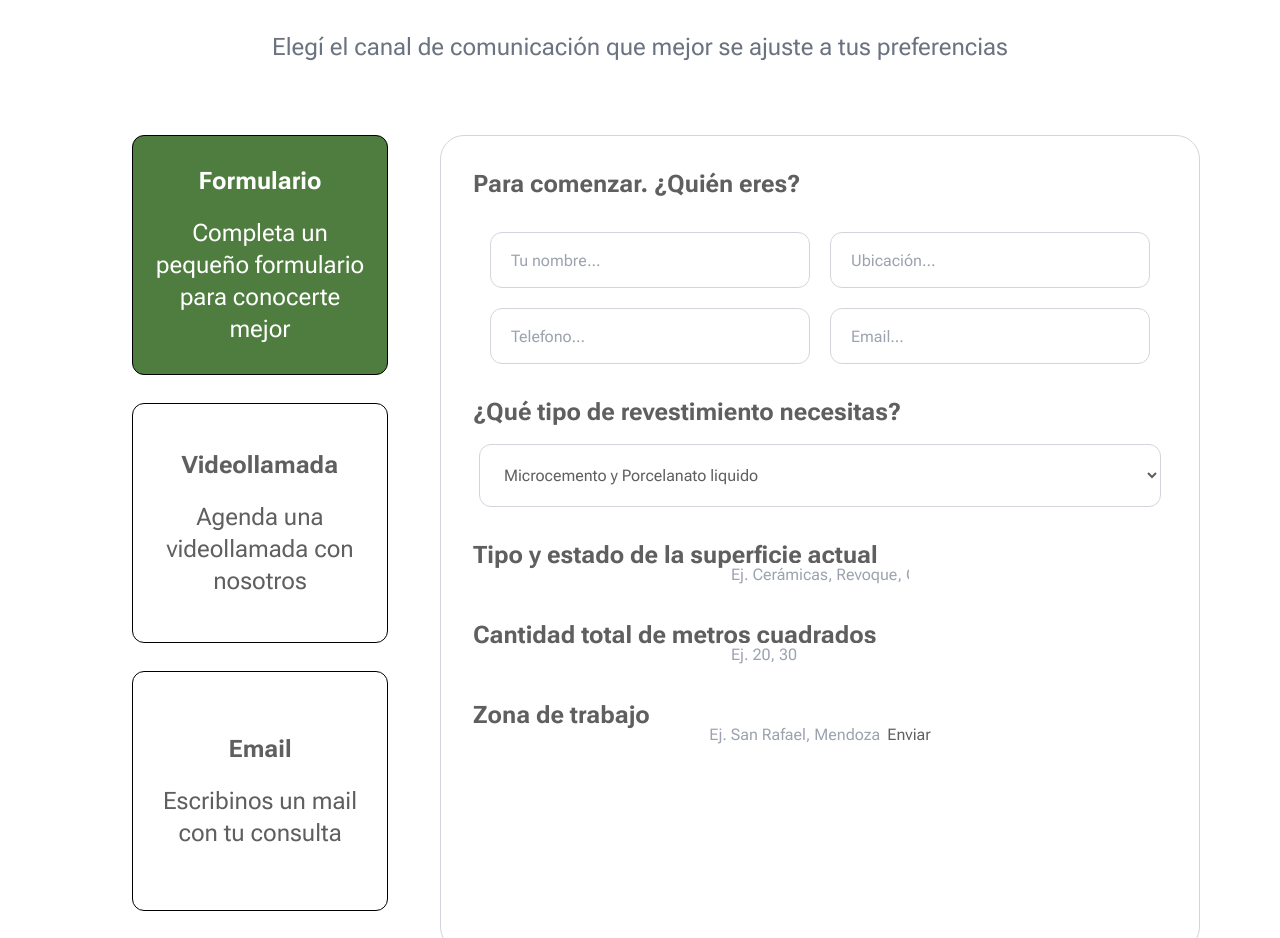
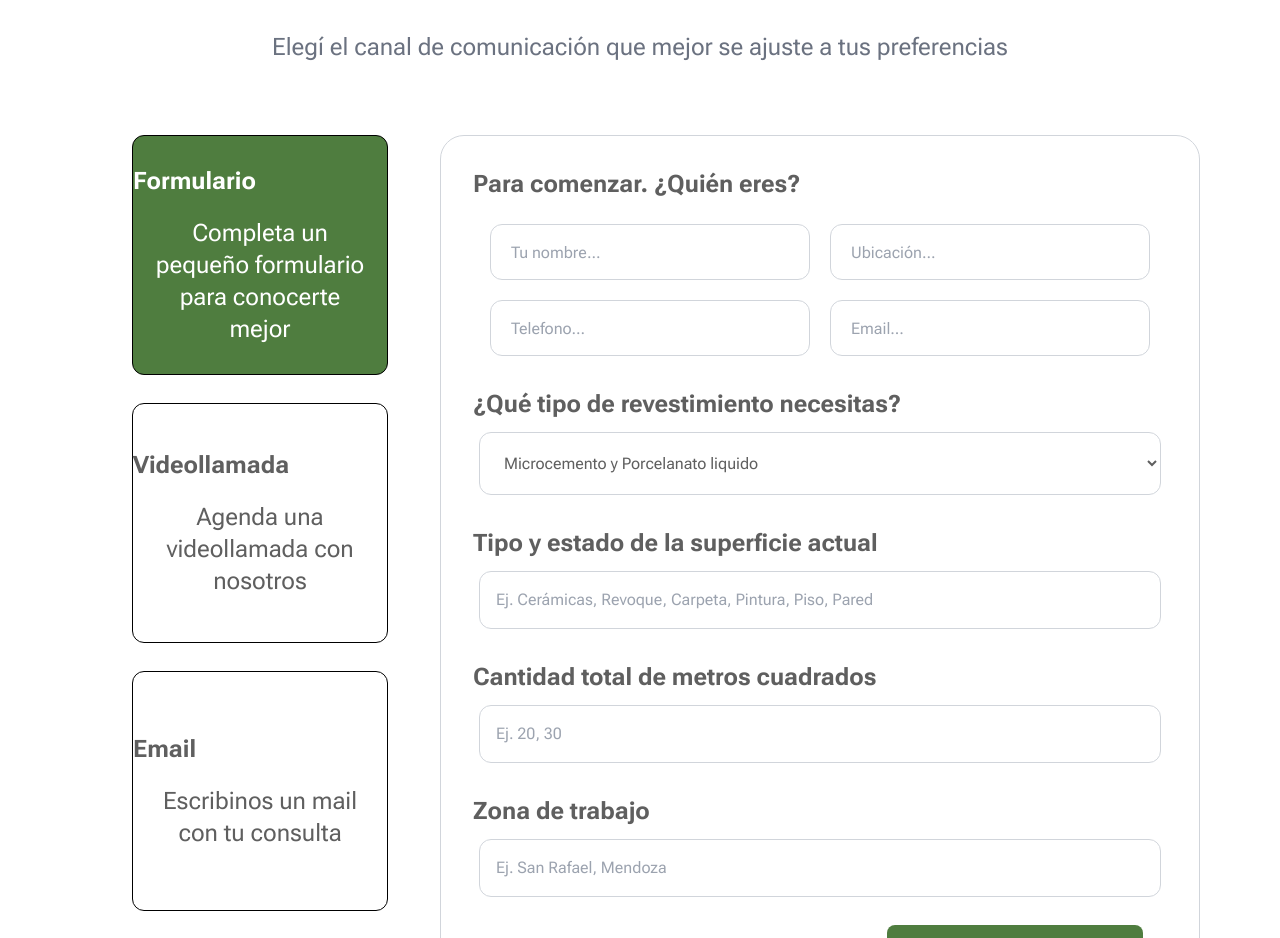
Before and after one commit to MartinAndreani/casa-moderna-proyecto-real, a React (Vite) app: page / in a window 1280 px wide. Shown: the part 8200-9138 px from the top of the page. Built offline with nearby package versions, Linux system fonts and the light colour scheme.

Commit message:
feat: create form

```diff
--- a/package.json
+++ b/package.json
@@ -12,6 +12,7 @@
   "dependencies": {
     "flowbite-react": "^0.7.8",
     "react": "^18.2.0",
+    "react-calendly": "^4.3.0",
     "react-dom": "^18.2.0",
     "react-icons": "^5.0.1",
     "react-scroll": "^1.9.0"
--- a/src/components/Contact/ContactForm/ContactForm.jsx
+++ b/src/components/Contact/ContactForm/ContactForm.jsx
@@ -1,26 +1,17 @@
+import ButtonGetInfo from "../../common/ButtonGetInfo/ButtonGetInfo";
+
 const ContactForm = () => {
-	/*
-		width: 362px;
-		height: 65px;
-		top: 9093px;
-		left: 493px;
-		gap: 0px;
-		border-radius: 15px 0px 0px 0px;
-		border: 1px 0px 0px 0px;
-		opacity: 0px;
-	 */
 	return (
-		<div className="text-[#5F5F5F] flex flex-col border-[1px] border-gray-300 rounded-3xl max-w-[50rem]">
-			<form>
-				<h5 className="font-bold text-2xl text-left p-8 -mb-10">Para comenzar. ¿Quién eres?</h5>
+			<form className="flex flex-col">
+				<h5 className="font-bold text-2xl text-left p-8 -mb-12">Para comenzar. ¿Quién eres?</h5>
 				<div className="flex flex-wrap mt-10 gap-5 justify-center">
 					<input type="text" placeholder="Tu nombre..." className="w-1/2 border-[1px] border-gray-300 rounded-xl h-14 basis-[20rem] p-5"/>
 					<input type="text" placeholder="Ubicación..." className="w-1/2 border-[1px] border-gray-300 rounded-xl h-14 basis-[20rem] p-5" />
 					<input type="number" placeholder="Telefono..." className="w-1/2 border-[1px] border-gray-300 rounded-xl h-14 basis-[20rem] p-5" />
 					<input type="email" placeholder="Email..." className="w-1/2 border-[1px] border-gray-300 rounded-xl h-14 basis-[20rem] p-5" />
 				</div>
-				<h5 className="font-bold text-2xl text-left -mb-4 p-8">¿Qué tipo de revestimiento necesitas?</h5>
-				<select className="w-[90%] rounded-xl h-auto p-5 bg-white border-[1px] border-gray-300 ">
+				<h5 className="font-bold text-2xl text-left -mb-5 p-8">¿Qué tipo de revestimiento necesitas?</h5>
+				<select className="w-[90%] rounded-xl h-auto p-5 bg-white border-[1px] border-gray-300 self-center">
 					<option value="Microcemento y Porcelanato liquido">
 						Microcemento y Porcelanato liquido
 					</option>
@@ -28,18 +19,20 @@ const ContactForm = () => {
 						Construcción
 					</option>
 				</select>
-				<h5 className="font-bold text-2xl text-left p-8 -mb-10">Tipo y estado de la superficie actual</h5>
+				<h5 className="font-bold text-2xl text-left p-8 -mb-5">Tipo y estado de la superficie actual</h5>
 				<input
 					type="text"
+					className="w-[90%] rounded-xl h-auto p-4 bg-white border-[1px] border-gray-300 self-center"
 					placeholder="Ej. Cerámicas, Revoque, Carpeta, Pintura, Piso, Pared "
 				/>
-				<h5 className="font-bold text-2xl text-left p-8 -mb-10">Cantidad total de metros cuadrados</h5>
-				<input type="number" placeholder="Ej. 20, 30" />
-				<h5 className="font-bold text-2xl text-left p-8 -mb-10">Zona de trabajo</h5>
-				<input type="text" placeholder="Ej. San Rafael, Mendoza" />
-				<button type="submit">Enviar</button>
+				<h5 className="font-bold text-2xl text-left p-8 -mb-5">Cantidad total de metros cuadrados</h5>
+				<input className="w-[90%] rounded-xl h-auto p-4 bg-white border-[1px] border-gray-300 self-center" type="number" placeholder="Ej. 20, 30" />
+				<h5 className="font-bold text-2xl text-left p-8 -mb-5">Zona de trabajo</h5>
+				<input className="w-[90%] rounded-xl h-auto p-4 bg-white border-[1px] border-gray-300 self-center" type="text" placeholder="Ej. San Rafael, Mendoza" />
+				<div className="self-end mt-7 mr-14">
+					<ButtonGetInfo msg="Enviar" addStyle={"w-[16rem] text-[1.3rem]"}/>
+				</div>
 			</form>
-		</div>
 	);
 };
 export default ContactForm;
--- a/src/components/Contact/Contacto.jsx
+++ b/src/components/Contact/Contacto.jsx
@@ -1,37 +1,78 @@
+import { useState } from "react";
 import ContactForm from "./ContactForm/ContactForm";
+import ShowEmail from "./ShowEmail/ShowEmail";
+import { InlineWidget } from "react-calendly";
 
 const Contacto = () => {
-	const classNameSection = "w-64 h-60 border-[1px] border-black flex flex-col justify-center gap-5 rounded-xl"
-	const classNameSectionSelected = "text-white bg-cursomGreen"
-	const classNameH5 = "font-bold text-2xl"
+	const [state, setState] = useState("form");
+
+	let showContact;
+	if (state === "form") showContact = () => <ContactForm />;
+	else if (state === "meet")
+		showContact = () => (
+			<div className="flex flex-col h-full">
+				<div className="self-center my-[25%] absolute z-0">
+				<div
+					className="h-20 w-20 animate-spin rounded-full border-8 border-solid border-current border-r-transparent motion-reduce:animate-[spin_1.5s_linear_infinite]"
+					role="status"
+				></div>
+				</div>
+				<InlineWidget
+					url="https://calendly.com/allannara99/meeting-allan"
+					styles={{ height: "100%", zIndex: 1 }}
+				/>
+			</div>
+		);
+	else if (state === "email") showContact = () => <ShowEmail />;
+
+	const classNameSection =
+		"w-64 h-60 border-[1px] border-black flex flex-col justify-center gap-5 rounded-xl";
+	const classNameSectionSelected = "text-white bg-cursomGreen";
+	const classNameH5 = "font-bold text-2xl";
 	const classNameParagraph = "mx-auto max-w-56 font-normal text-2xl";
 	return (
 		<div className="text-center flex flex-col gap-8 mt-4 mx-20">
-			<p className=" text-gray-500 text-xl -mb-5
-      ">Contacto</p>
-			<h2 className=" text-[3.55rem] font-bold text-gray-600">
-				Contáctate con nosotros
-			</h2>
+			<p className=" text-gray-500 text-xl -mb-5">Contacto</p>
+			<h2 className=" text-[3.55rem] font-bold text-gray-600">Contáctate con nosotros</h2>
 			<p className=" text-gray-500 text-2xl mb-10">
 				Elegí el canal de comunicación que mejor se ajuste a tus preferencias
 			</p>
 			<div className="flex">
 				<div className="p-10 pt-0 mx-3 text-[#5F5F5F] flex flex-col gap-7">
-				<div className={`${classNameSection} ${classNameSectionSelected}`}>
+					<button
+						onClick={() => setState("form")}
+						className={`${classNameSection} ${
+							state === "form" && classNameSectionSelected
+						}`}
+					>
 						<h5 className={classNameH5}>Formulario</h5>
-					<p className={classNameParagraph}>Completa un pequeño formulario para conocerte mejor</p>
-				</div>
-				<div className={classNameSection}>
+						<p className={classNameParagraph}>
+							Completa un pequeño formulario para conocerte mejor
+						</p>
+					</button>
+					<button
+						onClick={() => setState("meet")}
+						className={`${classNameSection} ${
+							state === "meet" && classNameSectionSelected
+						}`}
+					>
 						<h5 className={classNameH5}>Videollamada</h5>
 						<p className={classNameParagraph}>Agenda una videollamada con nosotros</p>
-				</div>
-				<div className={classNameSection}>
+					</button>
+					<button
+						onClick={() => setState("email")}
+						className={`${classNameSection} ${
+							state === "email" && classNameSectionSelected
+						}`}
+					>
 						<h5 className={classNameH5}>Email</h5>
 						<p className={classNameParagraph}>Escribinos un mail con tu consulta</p>
-				</div>
+					</button>
 				</div>
 
-			<ContactForm/>
+				<div className="text-[#5F5F5F] border-[1px] border-gray-300 rounded-3xl w-[50rem] h-[55rem]">
+					{showContact()}
+				</div>
 			</div>
 		</div>
 	);
--- /dev/null
+++ b/src/components/Contact/ShowEmail/ShowEmail.jsx
@@ -0,0 +1,17 @@
+const ShowEmail = () => {
+	return (
+		<div className="flex flex-col items-start gap-7">
+			<h5 className="font-bold text-2xl -mb-5 p-8">
+				Envíanos un mail directamente nuestro correo
+			</h5>
+
+			<a
+				href="mailto:casamoderna.mza@gmail.com"
+				className="text-blue-400 text-xl hover:underline border-[1px] border-gray-300 p-4 self-stretch mx-10 rounded-xl text-left pl-10"
+			>
+				casamoderna.mza@gmail.com
+			</a>
+		</div>
+	);
+};
+export default ShowEmail;
--- a/tailwind.config.js
+++ b/tailwind.config.js
@@ -9,7 +9,7 @@ export default {
   theme: {
     extend: {
       animation: {
-        'infinite-scroll': 'scroll 35s linear infinite',
+        'infinite-scroll': 'scroll 85s linear infinite',
       },
       keyframes: {
         'scroll': {
```
Also changed, not shown: 1 other file (tests, documents, lock files or other folders). Lines whose indentation alone changed are shown as unchanged.
